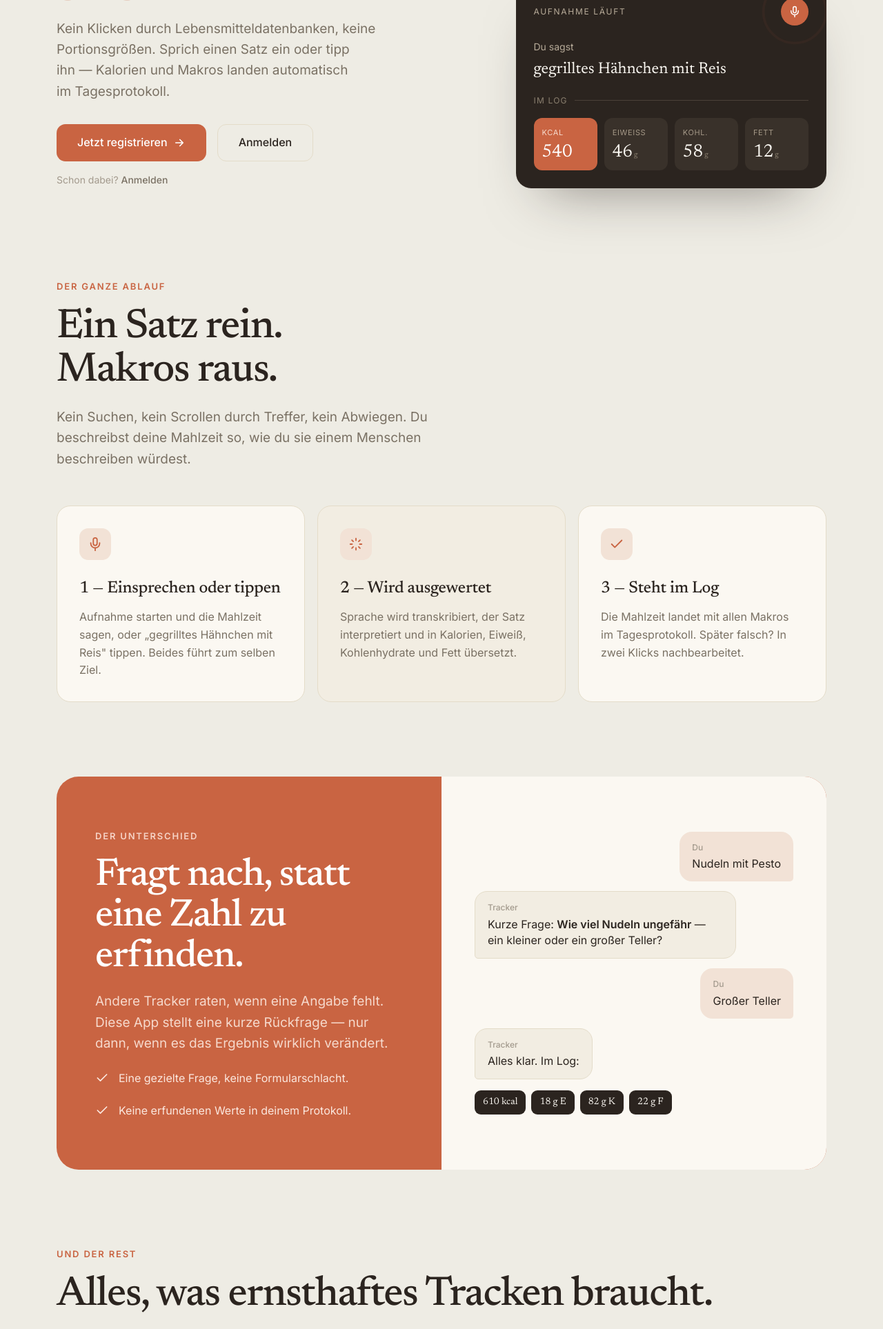
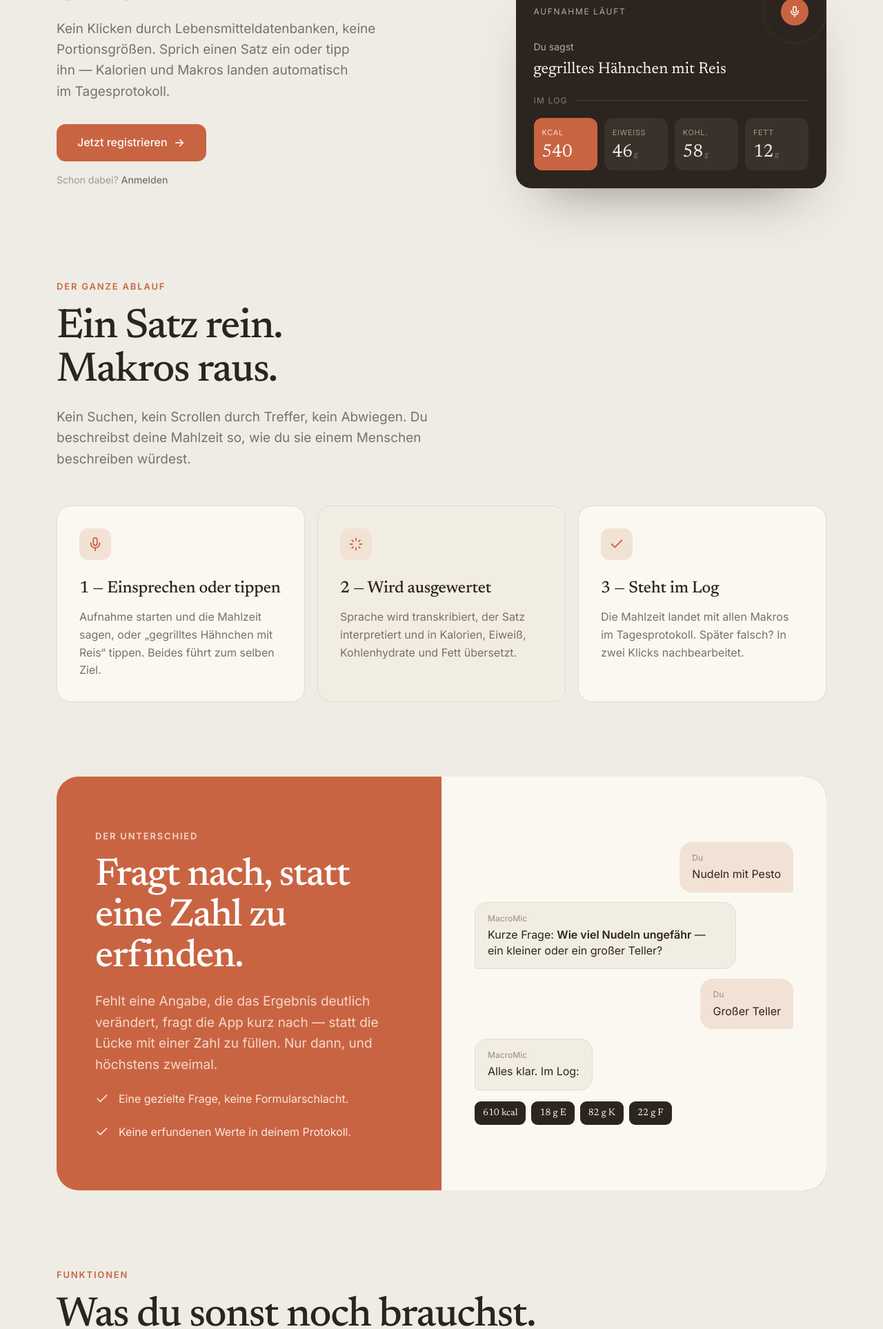
Before and after one commit to marvinty/nutrition-tracker, a Python web app: template app/landing/templates/landing.html in a window 1280 px wide. Shown: the part 546-2473 px from the top of the page at 69% size. Run offline with Jinja, Linux system fonts and the light colour scheme; the template is opened without the code that fills it, so the values that code supplies are empty.

Commit message:
Brand-Review auf Landing und FAQ umsetzen
Drei Behauptungen auf der Landing Page waren nicht belegbar, eine davon
rechtlich angreifbar:

- "Andere Tracker raten, wenn eine Angabe fehlt" war eine pauschale
  Tatsachenbehauptung über Wettbewerber (§6 UWG). Ersetzt durch die
  Beschreibung des eigenen Verhaltens, inklusive des Deckels von zwei
  Rückfragen, den MAX_QUESTIONS ohnehin setzt.
- "Genauer tracken" war ein Genauigkeits-Vergleich ohne Vergleichsgröße auf
  einem gesundheitsnahen Produkt, im Widerspruch zur FAQ, die selbst sagt,
  dass die Werte als exakte Messung nicht taugen. Jetzt "Mehr im Log".
- "Alles, was ernsthaftes Tracken braucht" versprach Vollständigkeit, die
  der Funktionsumfang nicht deckt - Fotos werden nicht unterstützt.

Dazu die Selbstbezeichnung vereinheitlicht: "die App" im Fließtext,
"MacroMic" nur als Identitäts-Chrome (Title, Footer, Sprecher-Label im
Dialog-Mockup). Vorher standen "Tracker", "Diese App" und "MacroMic"
nebeneinander, und "Tracker" bezeichnete zwei Spalten weiter die Konkurrenz.

Rest ist Hygiene:

- Meta-Description, Canonical und Open-Graph-Tags ergänzt; geteilte Links
  zeigten bisher nur die nackte URL. og:image fehlt weiter, weil die Marke
  nur als SVG vorliegt und die meisten Plattformen SVG nicht rendern.
- Die neun Hex-Werte außerhalb der Palette sind jetzt benannte Tokens
  (--on-dark*, --on-accent*) und in DESIGN.md dokumentiert. Alle gerenderten
  Farben unverändert bis auf das Clarify-Eyebrow: #f6d3c6 lag 6/255 neben
  #f6d9cc und ist darin aufgegangen.
- Zweiter großer Anmelden-Button aus dem Hero entfernt; DESIGN.md verlangt
  dort einen dezenten Textlink, der direkt darunter ohnehin steht.
- Deutsche Schlusszeichen von ASCII auf typografisch korrigiert.
- FAQ-Title heißt jetzt "FAQ - MacroMic" wie die Auth-Seiten.
- Tote Deklaration color:#a4988700 entfernt.

DESIGN.md nachgezogen: Tint-Tokens, Space Grotesk als reiner Wortmarken-Font,
und die Nav-Ausnahme für "Registrieren" statt "Jetzt registrieren".

196 Tests lokal, 202 im Container.

Co-Authored-By: Claude Opus 5 <noreply@anthropic.com>

```diff
--- a/app/landing/templates/faq.html
+++ b/app/landing/templates/faq.html
@@ -1,6 +1,6 @@
 {% extends "base.html" %}
 
-{% block title %}FAQ{% endblock %}
+{% block title %}FAQ — MacroMic{% endblock %}
 
 {% block extra_head %}
 <style>
@@ -79,7 +79,7 @@
             <svg class="chev" width="18" height="18" viewBox="0 0 24 24" fill="none" stroke="currentColor" stroke-width="2" stroke-linecap="round" stroke-linejoin="round"><path d="m6 9 6 6 6-6"/></svg>
         </summary>
         <div class="faq-a">
-            <p>Per Sprache oder per Text — beides in natürlicher Sprache, keine Dropdowns und keine Gramm-Angaben nötig. „Zwei Spiegeleier mit einer Scheibe Vollkornbrot" reicht. Die Sprachaufnahme läuft direkt im Browser, wird transkribiert und dann genauso ausgewertet wie ein getippter Satz.</p>
+            <p>Per Sprache oder per Text — beides in natürlicher Sprache, keine Dropdowns und keine Gramm-Angaben nötig. „Zwei Spiegeleier mit einer Scheibe Vollkornbrot“ reicht. Die Sprachaufnahme läuft direkt im Browser, wird transkribiert und dann genauso ausgewertet wie ein getippter Satz.</p>
             <p>Fotos werden aktuell nicht unterstützt.</p>
         </div>
     </details>
@@ -207,7 +207,7 @@
 
     <details class="faq-q">
         <summary>
-            Was heißt „Systemlimit für heute erreicht"?
+            Was heißt „Systemlimit für heute erreicht“?
             <svg class="chev" width="18" height="18" viewBox="0 0 24 24" fill="none" stroke="currentColor" stroke-width="2" stroke-linecap="round" stroke-linejoin="round"><path d="m6 9 6 6 6-6"/></svg>
         </summary>
         <div class="faq-a">
--- a/app/landing/templates/landing.html
+++ b/app/landing/templates/landing.html
@@ -4,6 +4,19 @@
 <meta charset="UTF-8">
 <meta name="viewport" content="width=device-width, initial-scale=1.0">
 <title>MacroMic — Sag einfach, was du gegessen hast.</title>
+<meta name="description" content="Sag einfach, was du gegessen hast — per Sprache oder Text. Die App schätzt Kalorien und Makros und fragt lieber kurz nach, statt eine Zahl zu erfinden.">
+<link rel="canonical" href="{{ base_url }}/">
+{# Ohne diese Tags zeigen WhatsApp, Slack und Co. beim geteilten Link nur die nackte
+   URL. og:image fehlt bewusst: die Marke liegt nur als SVG vor, und die meisten
+   Plattformen rendern SVG nicht — der Raster-Export hängt am offenen Punkt in
+   BRAND.md („Font vor echtem Launch fixieren“). #}
+<meta property="og:type" content="website">
+<meta property="og:site_name" content="MacroMic">
+<meta property="og:locale" content="de_DE">
+<meta property="og:url" content="{{ base_url }}/">
+<meta property="og:title" content="MacroMic — Sag einfach, was du gegessen hast.">
+<meta property="og:description" content="Voice-first Ernährungslog: Mahlzeit einsprechen oder tippen, Kalorien und Makros landen im Tagesprotokoll.">
+<meta name="twitter:card" content="summary">
 <link rel="icon" href="/static/brand/macromic-mark.svg">
 <link rel="preconnect" href="https://fonts.googleapis.com">
 <link rel="preconnect" href="https://fonts.gstatic.com" crossorigin>
@@ -14,6 +27,13 @@
     --text:#2b241f; --text-muted:#7a7164; --text-subtle:#a39a8d;
     --accent:#c96442; --accent-hover:#b4553a; --accent-soft:#f2e2d6;
     --border:#e4dcc9;
+    /* Tints für die beiden invertierten Flächen, die DESIGN.md erlaubt (dunkles
+       Panel auf --text, Accent-Block auf --accent). Keine neuen Grundfarben —
+       abgestufte Helligkeiten derselben Familie. Siehe DESIGN.md. */
+    --on-dark:#f4efe6; --on-dark-muted:#b7ab99; --on-dark-label:#a49887;
+    --on-dark-subtle:#8a7f6f; --on-dark-surface:#39312a; --on-dark-border:#4a4038;
+    --on-accent:#fdf3ee; --on-accent-soft:#fbe7de; --on-accent-muted:#f6d9cc;
+    --on-accent-subtle:#f0c3b1;
     --serif:'Newsreader',Georgia,serif; --sans:'Inter',system-ui,sans-serif;
   }
   *{box-sizing:border-box;margin:0;padding:0}
@@ -45,8 +65,8 @@
     border:none;cursor:pointer;transition:background .2s,transform .2s}
   .btn:hover{background:var(--accent-hover);color:#fff;transform:translateY(-1px)}
   .btn.lg{height:54px;padding:0 30px;font-size:16px;border-radius:13px}
-  .btn.ghost{background:transparent;color:var(--text);border:1px solid var(--border)}
-  .btn.ghost:hover{background:var(--surface);color:var(--text);border-color:var(--text-subtle)}
+  /* Kein .btn.ghost hier: /login ist auf dieser Seite bewusst nur ein Textlink
+     (siehe DESIGN.md, Routen/CTAs). Die Ghost-Variante lebt in base.html. */
   .nav-actions .btn{height:40px;padding:0 18px}
 
   /* ---------- hero ---------- */
@@ -221,7 +241,6 @@
           <a class="btn lg" href="/register">Jetzt registrieren
             <svg width="18" height="18" viewBox="0 0 24 24" fill="none" stroke="currentColor" stroke-width="2.2" stroke-linecap="round" stroke-linejoin="round"><path d="M5 12h14M13 6l6 6-6 6"/></svg>
           </a>
-          <a class="btn lg ghost" href="/login">Anmelden</a>
         </div>
         <p class="hero-note rv">{% if needs_code %}Zugang aktuell nur mit Invite-Code. &nbsp;·&nbsp; {% endif %}Schon dabei? <a href="/login">Anmelden</a></p>
       </div>
@@ -262,7 +281,7 @@
           <svg width="22" height="22" viewBox="0 0 24 24" fill="none" stroke="currentColor" stroke-width="2" stroke-linecap="round" stroke-linejoin="round"><rect x="9" y="2" width="6" height="12" rx="3"/><path d="M5 10v1a7 7 0 0 0 14 0v-1"/><path d="M12 18v4"/></svg>
         </div>
         <h3>1 — Einsprechen oder tippen</h3>
-        <p>Aufnahme starten und die Mahlzeit sagen, oder „gegrilltes Hähnchen mit Reis" tippen. Beides führt zum selben Ziel.</p>
+        <p>Aufnahme starten und die Mahlzeit sagen, oder „gegrilltes Hähnchen mit Reis“ tippen. Beides führt zum selben Ziel.</p>
       </div>
       <div class="card rv feat">
         <div class="ico">
@@ -290,21 +309,21 @@
         <div class="clarify-copy">
           <span class="sec-tag">Der Unterschied</span>
           <h2>Fragt nach, statt eine Zahl zu erfinden.</h2>
-          <p>Andere Tracker raten, wenn eine Angabe fehlt. Diese App stellt eine kurze Rückfrage — nur dann, wenn es das Ergebnis wirklich verändert.</p>
+          <p>Fehlt eine Angabe, die das Ergebnis deutlich verändert, fragt die App kurz nach — statt die Lücke mit einer Zahl zu füllen. Nur dann, und höchstens zweimal.</p>
           <div class="pt">
-            <svg width="20" height="20" viewBox="0 0 24 24" fill="none" stroke="#fbe7de" stroke-width="2" stroke-linecap="round" stroke-linejoin="round"><path d="M20 6 9 17l-5-5"/></svg>
+            <svg width="20" height="20" viewBox="0 0 24 24" fill="none" stroke="currentColor" stroke-width="2" stroke-linecap="round" stroke-linejoin="round"><path d="M20 6 9 17l-5-5"/></svg>
             <span>Eine gezielte Frage, keine Formularschlacht.</span>
           </div>
           <div class="pt">
-            <svg width="20" height="20" viewBox="0 0 24 24" fill="none" stroke="#fbe7de" stroke-width="2" stroke-linecap="round" stroke-linejoin="round"><path d="M20 6 9 17l-5-5"/></svg>
+            <svg width="20" height="20" viewBox="0 0 24 24" fill="none" stroke="currentColor" stroke-width="2" stroke-linecap="round" stroke-linejoin="round"><path d="M20 6 9 17l-5-5"/></svg>
             <span>Keine erfundenen Werte in deinem Protokoll.</span>
           </div>
         </div>
         <div class="chat">
           <div class="bubble user"><span class="meta">Du</span>Nudeln mit Pesto</div>
-          <div class="bubble app"><span class="meta">Tracker</span>Kurze Frage: <strong>Wie viel Nudeln ungefähr</strong> — ein kleiner oder ein großer Teller?</div>
+          <div class="bubble app"><span class="meta">MacroMic</span>Kurze Frage: <strong>Wie viel Nudeln ungefähr</strong> — ein kleiner oder ein großer Teller?</div>
           <div class="bubble user"><span class="meta">Du</span>Großer Teller</div>
-          <div class="bubble app"><span class="meta">Tracker</span>Alles klar. Im Log:</div>
+          <div class="bubble app"><span class="meta">MacroMic</span>Alles klar. Im Log:</div>
           <div class="chat-result">
             <span class="chip">610 kcal</span>
             <span class="chip">18 g E</span>
@@ -321,8 +340,8 @@
 <section id="features" style="padding-top:20px">
   <div class="wrap">
     <div class="rv">
-      <span class="sec-tag">Und der Rest</span>
-      <h2 class="sec-h">Alles, was ernsthaftes Tracken braucht.</h2>
+      <span class="sec-tag">Funktionen</span>
+      <h2 class="sec-h">Was du sonst noch brauchst.</h2>
     </div>
     <div class="bento">
       <div class="card wide rv feat">
@@ -373,7 +392,7 @@
   <div class="wrap">
     <div class="outro rv">
       {% with mark_class = "wordmark-lg" %}{% include "_wordmark.html" %}{% endwith %}
-      <h2>Weniger tippen.<br><em>Genauer</em> tracken.</h2>
+      <h2>Weniger tippen.<br><em>Mehr</em> im Log.</h2>
       <div class="oc">
         <a class="btn lg" href="/register">Jetzt registrieren
           <svg width="18" height="18" viewBox="0 0 24 24" fill="none" stroke="currentColor" stroke-width="2.2" stroke-linecap="round" stroke-linejoin="round"><path d="M5 12h14M13 6l6 6-6 6"/></svg>
```
Also changed, not shown: other parts of app/landing/templates/landing.html (+17 -17 lines), DESIGN.md (+44 -6 lines), app/landing/router.py (+6 -1 lines).
